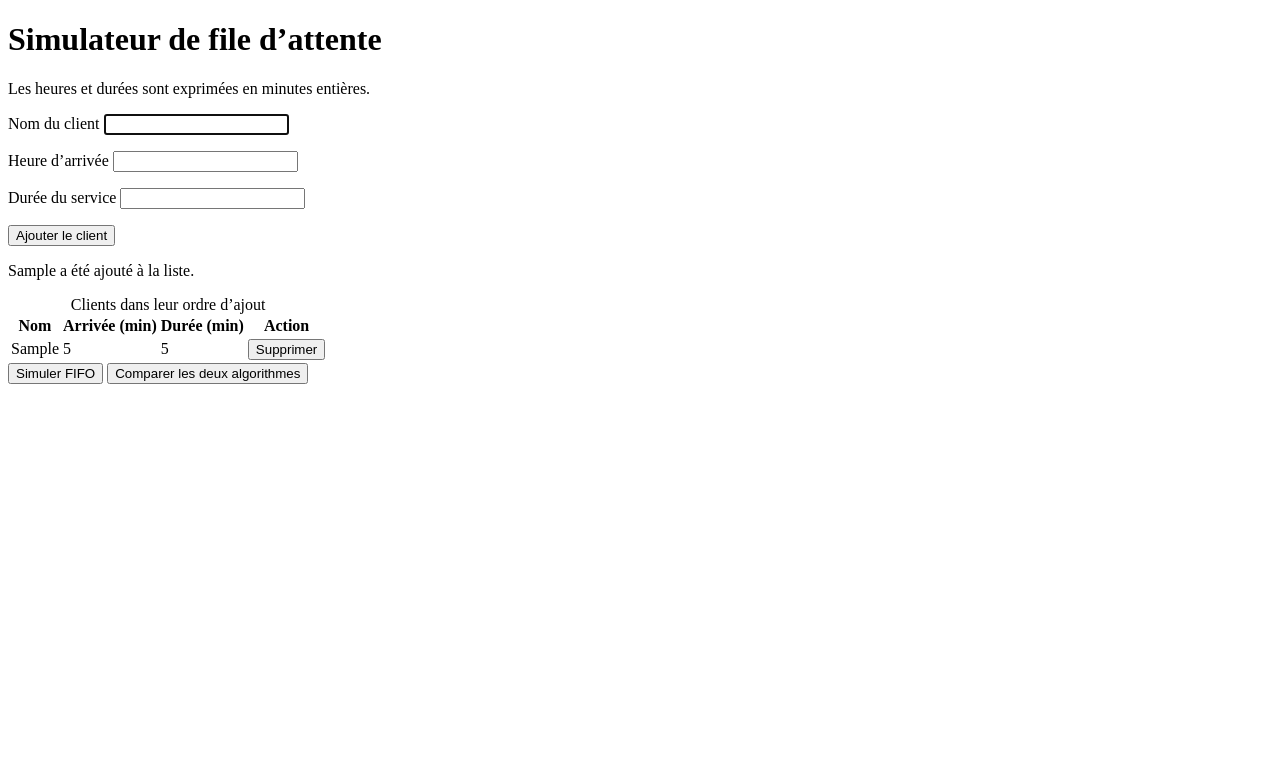
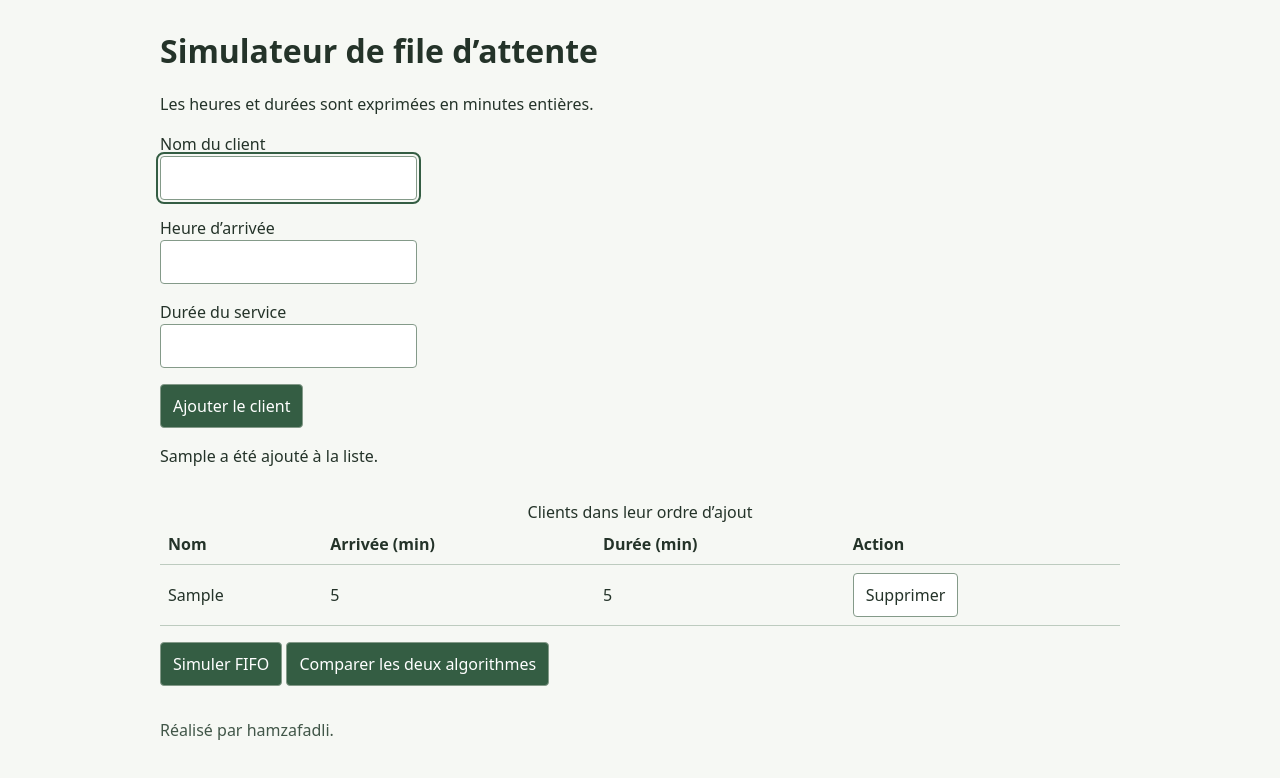
Before and after one commit to 7amzvv/simulateur-file-attente, a plain HTML site: page index.html in a window 1280 px wide. Both pictures are taken after typing "Sample", "5", "5" into the empty fields and a click on the button "Ajouter le client". Drawn offline with Linux system fonts and the light colour scheme.

Commit message:
Termine le style et ajoute le crédit hamzafadli

```diff
--- a/index.html
+++ b/index.html
@@ -30,13 +30,13 @@
         </form>
         <p id="status" role="status"></p>
         <p id="empty-list">Aucun client ajouté.</p>
-        <table id="clients-table" hidden>
+        <div class="table-scroll"><table id="clients-table" hidden>
             <caption>Clients dans leur ordre d’ajout</caption>
             <thead>
                 <tr><th scope="col">Nom</th><th scope="col">Arrivée (min)</th><th scope="col">Durée (min)</th><th scope="col">Action</th></tr>
             </thead>
             <tbody id="clients"></tbody>
-        </table>
+        </table></div>
         <button id="run-fifo" type="button">Simuler FIFO</button>
         <button id="run-comparison" type="button">Comparer les deux algorithmes</button>
         <section id="fifo-result" aria-labelledby="fifo-title" hidden>
@@ -53,13 +53,13 @@
                 <div id="fifo-timeline" class="timeline"></div>
                 <ol id="fifo-timeline-details"></ol>
             </figure>
-            <table>
+            <div class="table-scroll"><table>
                 <caption>Ordre de service et horaires en minutes</caption>
                 <thead>
                     <tr><th scope="col">Client</th><th scope="col">Arrivée</th><th scope="col">Durée</th><th scope="col">Début</th><th scope="col">Fin</th><th scope="col">Attente</th></tr>
                 </thead>
                 <tbody id="fifo-rows"></tbody>
-            </table>
+            </table></div>
         </section>
         <section id="shortest-result" aria-labelledby="shortest-title" hidden>
             <h2 id="shortest-title">Service le plus court</h2>
@@ -75,14 +75,15 @@
                 <div id="shortest-timeline" class="timeline"></div>
                 <ol id="shortest-timeline-details"></ol>
             </figure>
-            <table>
+            <div class="table-scroll"><table>
                 <caption>Ordre de service et horaires en minutes</caption>
                 <thead>
                     <tr><th scope="col">Client</th><th scope="col">Arrivée</th><th scope="col">Durée</th><th scope="col">Début</th><th scope="col">Fin</th><th scope="col">Attente</th></tr>
                 </thead>
                 <tbody id="shortest-rows"></tbody>
-            </table>
+            </table></div>
         </section>
+        <footer>Réalisé par hamzafadli.</footer>
     </main>
 </body>
 </html>
--- a/style.css
+++ b/style.css
@@ -1,3 +1,93 @@
+:root {
+    color: #243329;
+    background: #f6f8f4;
+    font-family: system-ui, sans-serif;
+    line-height: 1.5;
+}
+
+body {
+    margin: 0;
+}
+
+main {
+    max-width: 60rem;
+    margin: 2rem auto;
+    padding: 0 1rem;
+    overflow-wrap: anywhere;
+}
+
+h1 {
+    font-size: clamp(1.6rem, 4vw, 2rem);
+    line-height: 1.2;
+}
+
+label {
+    display: block;
+}
+
+input,
+button {
+    box-sizing: border-box;
+    max-width: 100%;
+    min-height: 2.75rem;
+    padding: 0.5rem 0.75rem;
+    border: 1px solid #849a89;
+    border-radius: 0.25rem;
+    color: inherit;
+    background: #fff;
+    font: inherit;
+}
+
+button {
+    cursor: pointer;
+}
+
+button:disabled {
+    opacity: 0.6;
+    cursor: default;
+}
+
+button[type="submit"],
+#run-fifo,
+#run-comparison {
+    color: #fff;
+    background: #345d43;
+}
+
+:is(button, input):focus-visible {
+    outline: 2px solid #345d43;
+    outline-offset: 2px;
+}
+
+table {
+    width: 100%;
+    border-collapse: collapse;
+    margin: 1rem 0;
+    font-variant-numeric: tabular-nums;
+}
+
+th,
+td {
+    padding: 0.5rem;
+    border-bottom: 1px solid #bdcbbf;
+    text-align: left;
+}
+
+.table-scroll {
+    overflow-x: auto;
+}
+
+section {
+    margin-top: 2rem;
+    padding-top: 0.5rem;
+    border-top: 1px solid #bdcbbf;
+}
+
+footer {
+    margin: 2rem 0;
+    color: #415648;
+}
+
 figure {
     margin: 1rem 0;
 }
```
